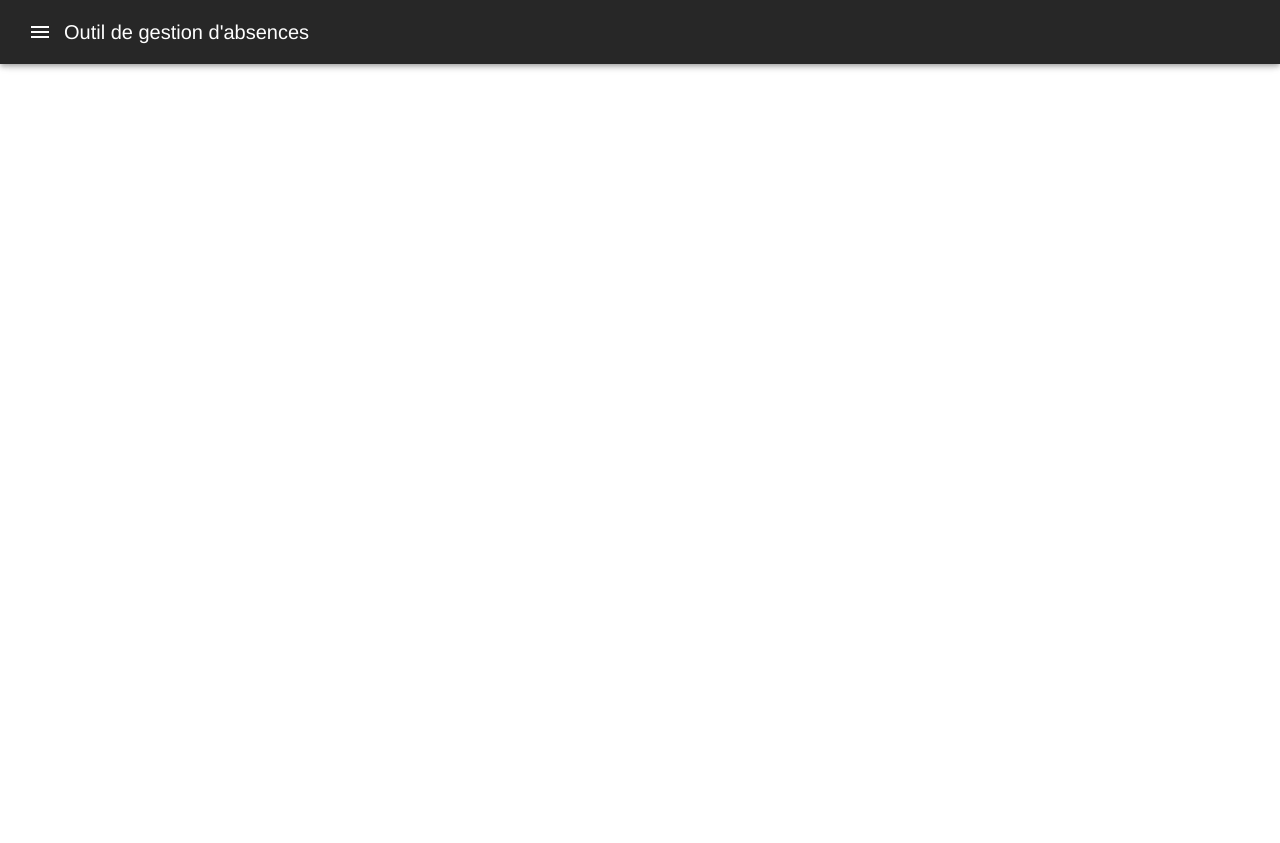
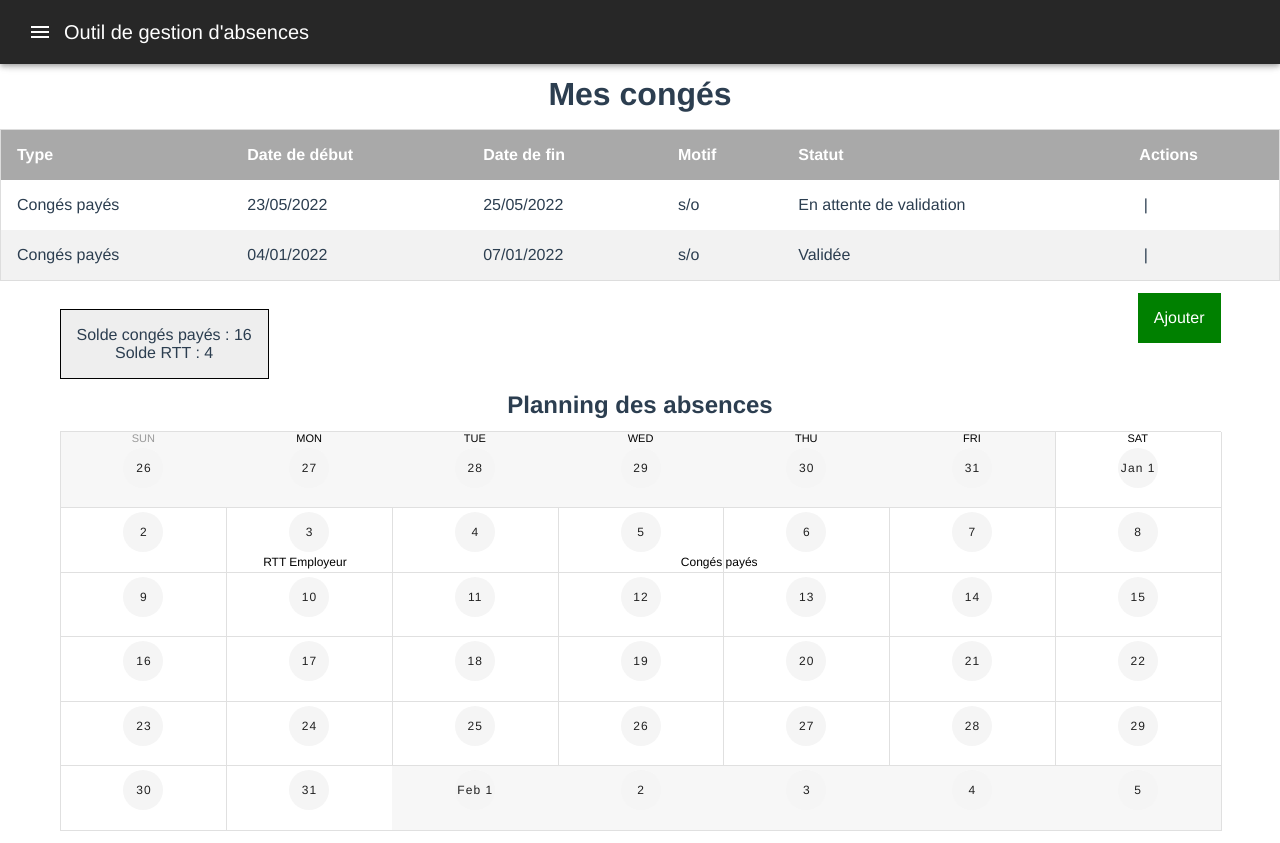
Before and after one commit to ryudelapampa/projet_final_front, a Vue app: page /mesconges in a window 1280 px wide. Before the commit the page ends 800 px from the top, so only its background shows below. Built offline with nearby package versions, Linux system fonts and the light colour scheme.

Commit message:
Création templates mes congés & jours fériés

```diff
--- a/src/components/NavDrawer.vue
+++ b/src/components/NavDrawer.vue
@@ -41,7 +41,7 @@ export default {
         {
           icon: "mdi-bug-check-outline",
           text_key: "absences.title",
-          action: "/conges",
+          action: "/mesconges",
         },
         {
           icon: "mdi-bug-account-clock",
--- a/src/locales/en.json
+++ b/src/locales/en.json
@@ -9,13 +9,33 @@
     "title": "About"
   },
   "absences": {
-    "title": "My Absences"
+    "title": "My Absences",
+    "start": "Start date",
+    "end": "End date",
+    "type": "Type",
+    "motif": "Motif",
+    "status": "Status"
+  },
+  "type-abs": {
+    "paid": "Paid leave",
+    "unpaid": "Unpaid leave",
+    "rtt-emp": "Company TOIL",
+    "rtt-sal": "Employee TOIL",
+    "bank-hol": "Bank Holiday"
+  },
+  "status": {
+    "initial": "Initial",
+    "pending": "Pending validation",
+    "approved": "Approved",
+    "rejected": "Rejected"
   },
   "request": {
     "title": "Request Absence"
   },
   "holidays": {
-    "title": "Bank Holidays & Company TOIL"
+    "title": "Bank Holidays & Company TOIL",
+    "new-year": "New Year's Day",
+    "easter-mon": "Easter Monday"
   },
   "planning": {
     "title": "Daily Absence Calendar"
@@ -25,5 +45,11 @@
   },
   "graph-service": {
     "title": "Department Absence Graph"
+  },
+  "table": {
+    "actions": "Actions",
+    "date": "Date",
+    "label": "Label",
+    "type": "Type"
   }
 }
--- a/src/locales/fr.json
+++ b/src/locales/fr.json
@@ -9,14 +9,35 @@
     "title": "A propos"
   },
   "absences": {
-    "title": "Mes congés"
+    "title": "Mes congés",
+    "start": "Date de début",
+    "end": "Date de fin",
+    "type": "Type",
+    "motif": "Motif",
+    "status": "Statut"
+  },
+  "type-abs": {
+    "paid": "Congés payés",
+    "unpaid": "Congés sans solde",
+    "rtt-emp": "RTT employeur",
+    "rtt-sal": "RTT employé",
+    "bank-hol": "Jour férié"
+  },
+  "status": {
+    "initial": "Initiale",
+    "pending": "En attente de validation",
+    "approved": "Validée",
+    "rejected": "Rejetée"
   },
   "request": {
     "title": "Demande d'absence"
   },
   "holidays": {
-    "title": "Jours fériés & RTT employeur"
+    "title": "Jours fériés & RTT employeur",
+    "new-year": "Jour de l'an",
+    "easter-mon": "Lundi de Pâques"
   },
+
   "planning": {
     "title": "Planning des congés par jour"
   },
@@ -25,5 +46,10 @@
   },
   "graph-service": {
     "title": "Histogramme des congés du service"
+  },
+  "table": {
+    "actions": "Actions",
+    "label": "Libellé",
+    "type": "Type"
   }
 }
--- a/src/router/index.js
+++ b/src/router/index.js
@@ -1,36 +1,49 @@
-import Vue from 'vue'
-import VueRouter from 'vue-router'
+import Vue from "vue";
+import VueRouter from "vue-router";
 
-import Home from '@/views/Home.vue'
-import testVue from '@/views/test.vue';
+import Home from "@/views/Home.vue";
+import testVue from "@/views/test.vue";
+import MesCongesVue from "../views/MesConges.vue";
+import JoursFeriesVue from "../views/JoursFeries.vue";
 
-Vue.use(VueRouter)
+Vue.use(VueRouter);
 
 const routes = [
   {
-    path: '/',
-    name: 'Home',
-    component: Home
+    path: "/",
+    name: "Home",
+    component: Home,
   },
   {
-    path: '/about',
-    name: 'About',
+    path: "/about",
+    name: "About",
     // route level code-splitting
     // this generates a separate chunk (about.[hash].js) for this route
     // which is lazy-loaded when the route is visited.
-    component: () => import(/* webpackChunkName: "about" */ '../views/About.vue')
+    component: () =>
+      import(/* webpackChunkName: "about" */ "../views/About.vue"),
   },
   {
-      path: '/test',
-      name: 'testVue',
-      component: testVue
-  }
-]
+    path: "/test",
+    name: "testVue",
+    component: testVue,
+  },
+  {
+    path: "/mesconges",
+    name: "MesConges",
+    component: MesCongesVue,
+  },
+  {
+    path: "/joursferies",
+    name: "JoursFeries",
+    component: JoursFeriesVue,
+  },
+];
 
 const router = new VueRouter({
-  mode: 'history',
+  mode: "history",
   base: process.env.BASE_URL,
-  routes
-})
+  routes,
+});
 
-export default router
+export default router;
--- /dev/null
+++ b/src/views/JoursFeries.vue
@@ -0,0 +1,88 @@
+<template>
+  <div>
+    <h1>{{ $t("holidays.title") }}</h1>
+    <table>
+      <thead>
+        <th>{{ $t("table.date") }}</th>
+        <th>{{ $t("table.label") }}</th>
+        <th>{{ $t("table.type") }}</th>
+        <th>{{ $t("table.actions") }}</th>
+      </thead>
+      <tbody>
+        <tr>
+          <td>01/01/2022</td>
+          <td>{{ $t("holidays.new-year") }}</td>
+          <td>{{ $t("type-abs.bank-hol") }}</td>
+          <td>
+            <v-icon small color="green"> mdi-lead-pencil </v-icon>
+            |
+            <v-icon small color="red"> mdi-trash-can-outline </v-icon>
+          </td>
+        </tr>
+        <tr>
+          <td>03/01/2022</td>
+          <td>{{ $t("type-abs.rtt-emp") }}</td>
+          <td>{{ $t("type-abs.rtt-emp") }}</td>
+          <td>
+            <v-icon small color="green"> mdi-lead-pencil </v-icon>
+            |
+            <v-icon small color="red"> mdi-trash-can-outline </v-icon>
+          </td>
+        </tr>
+        <tr>
+          <td>04/01/2022</td>
+          <td>{{ $t("holidays.easter-mon") }}</td>
+          <td>{{ $t("type-abs.bank-hol") }}</td>
+          <td>
+            <v-icon small color="green"> mdi-lead-pencil </v-icon>
+            |
+            <v-icon small color="red"> mdi-trash-can-outline </v-icon>
+          </td>
+        </tr>
+        <tr>
+          <!--
+            TODO à lier avec la bdd pour les données
+          <td>{{ abs.start }}</td>
+          <td>{{ abs.end }}</td>
+          <td>{{ abs.type }}</td>
+          <td>{{ abs.motif }}</td>
+          <td>{{ abs.status }}</td>
+          -->
+        </tr>
+      </tbody>
+    </table>
+  </div>
+</template>
+<script>
+export default {
+  name: "joursferies",
+};
+</script>
+
+<style lang="scss" scoped>
+h1 {
+  text-align: center;
+  margin-top: 1rem;
+}
+table {
+  border-collapse: collapse;
+  border-spacing: 0;
+  width: 100%;
+  border: 1px solid #ddd;
+  margin-top: 1rem;
+}
+
+th {
+  background-color: darkgray;
+  color: white;
+}
+th,
+td {
+  text-align: left;
+  padding: 16px;
+}
+
+tr:nth-child(even) {
+  background-color: #f2f2f2;
+}
+</style>
--- /dev/null
+++ b/src/views/MesConges.vue
@@ -0,0 +1,165 @@
+<template>
+  <div>
+    <h1>{{ $t("absences.title") }}</h1>
+    <table>
+      <thead>
+        <th>{{ $t("absences.type") }}</th>
+        <th>{{ $t("absences.start") }}</th>
+        <th>{{ $t("absences.end") }}</th>
+        <th>{{ $t("absences.motif") }}</th>
+        <th>{{ $t("absences.status") }}</th>
+        <th>{{ $t("table.actions") }}</th>
+      </thead>
+      <tbody>
+        <tr>
+          <td>{{ $t("type-abs.paid") }}</td>
+          <td>23/05/2022</td>
+          <td>25/05/2022</td>
+          <td>s/o</td>
+          <td>{{ $t("status.pending") }}</td>
+          <td>
+            <v-icon small color="green"> mdi-lead-pencil </v-icon>
+            |
+            <v-icon small color="red"> mdi-trash-can-outline </v-icon>
+          </td>
+        </tr>
+        <tr>
+          <td>{{ $t("type-abs.paid") }}</td>
+          <td>04/01/2022</td>
+          <td>07/01/2022</td>
+          <td>s/o</td>
+          <td>{{ $t("status.approved") }}</td>
+          <td>
+            <v-icon small color="green"> mdi-lead-pencil </v-icon>
+            |
+            <v-icon small color="red"> mdi-trash-can-outline </v-icon>
+          </td>
+        </tr>
+        <tr>
+          <!--
+            TODO à lier avec la bdd pour les données
+          <td>{{ abs.start }}</td>
+          <td>{{ abs.end }}</td>
+          <td>{{ abs.type }}</td>
+          <td>{{ abs.motif }}</td>
+          <td>{{ abs.status }}</td>
+          -->
+        </tr>
+      </tbody>
+    </table>
+    <div class="container">
+      <div class="soldes">
+        <p>Solde congés payés : 16</p>
+        <p>Solde RTT : 4</p>
+        <!-- .solde -->
+      </div>
+      <div>
+        <button class="btn btn-success">Ajouter</button>
+      </div>
+    </div>
+
+    <h2>Planning des absences</h2>
+    <div class="container">
+      <v-row>
+        <v-col>
+          <v-sheet height="400">
+            <v-calendar
+              ref="calendar"
+              :now="today"
+              :value="today"
+              :events="events"
+              :color="primary"
+              :type="week"
+            >
+            </v-calendar>
+          </v-sheet>
+        </v-col>
+      </v-row>
+    </div>
+    <!-- .container -->
+  </div>
+</template>
+
+<script>
+export default {
+  name: "mesconges",
+  data: () => ({
+    today: "2022-01-03",
+    events: [
+      { name: "RTT Employeur", start: "2022-01-03" },
+      {
+        name: "Congés payés",
+        start: "2022-01-04",
+        end: "2022-01-07",
+      },
+    ],
+  }),
+  mounted() {
+    this.$refs.calendar.scrollToTime("08:00");
+  },
+};
+</script>
+
+<style lang="scss" scoped>
+h1 {
+  text-align: center;
+  margin-top: 1rem;
+}
+
+table {
+  border-collapse: collapse;
+  border-spacing: 0;
+  width: 100%;
+  border: 1px solid #ddd;
+  margin-top: 1rem;
+}
+
+th {
+  background-color: darkgray;
+  color: white;
+}
+th,
+td {
+  text-align: left;
+  padding: 16px;
+}
+
+tr:nth-child(even) {
+  background-color: #f2f2f2;
+}
+
+.container {
+  display: flex;
+  justify-content: space-between;
+}
+
+.soldes {
+  background-color: rgb(238, 238, 238);
+  border: 1px solid black;
+  margin-top: 1rem;
+  padding: 1rem;
+}
+.btn-success {
+  background-color: green;
+  color: white;
+  padding: 1rem;
+}
+
+/* CALENDAR */
+.v-event {
+  overflow: hidden;
+  text-overflow: ellipsis;
+  white-space: nowrap;
+  border-radius: 2px;
+  background-color: #1867c0;
+  color: #ffffff;
+  border: 1px solid #1867c0;
+  font-size: 12px;
+  padding: 3px;
+  cursor: pointer;
+  margin-bottom: 1px;
+  left: 4px;
+  margin-right: 8px;
+  position: relative;
+}
+</style>
```
